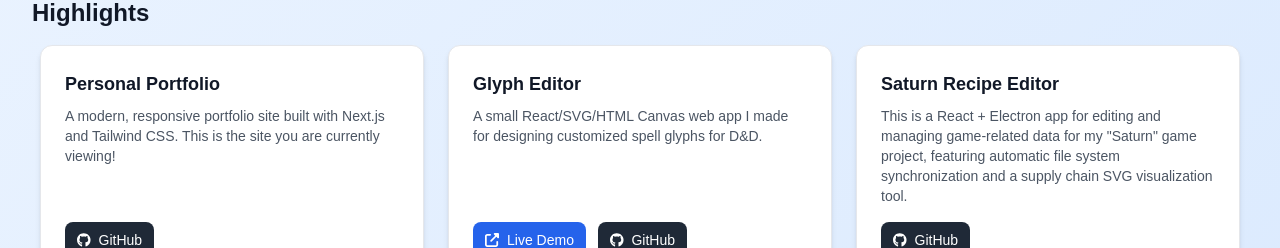
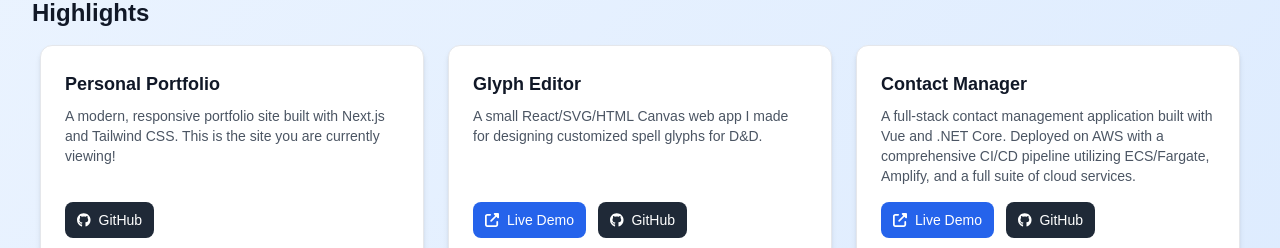
Before and after one commit to JackSchaible/Profile, a Next.js app in the folder App/: page / in a window 1280 px wide. Shown: the part 704-952 px from the top of the page. Built offline with nearby package versions, Linux system fonts and the light colour scheme.

Commit message:
Add riva app to projects

```diff
--- a/App/app/content/projects.ts
+++ b/App/app/content/projects.ts
@@ -14,6 +14,13 @@ const projects = [
     webLink: "https://glyphs.jackschaible.ca",
   },
   {
+    title: "Contact Manager",
+    description:
+      "A full-stack contact management application built with Vue and .NET Core. Deployed on AWS with a comprehensive CI/CD pipeline utilizing ECS/Fargate, Amplify, and a full suite of cloud services.",
+    githubLink: "https://github.com/JackSchaible/riva-test",
+    webLink: "https://riva.jackschaible.ca",
+  },
+  {
     title: "Saturn Recipe Editor",
     description:
       'This is a React + Electron app for editing and managing game-related data for my "Saturn" game project, featuring automatic file system synchronization and a supply chain SVG visualization tool.',
```
